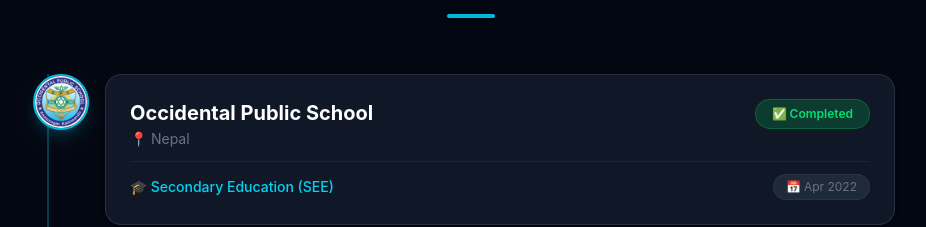
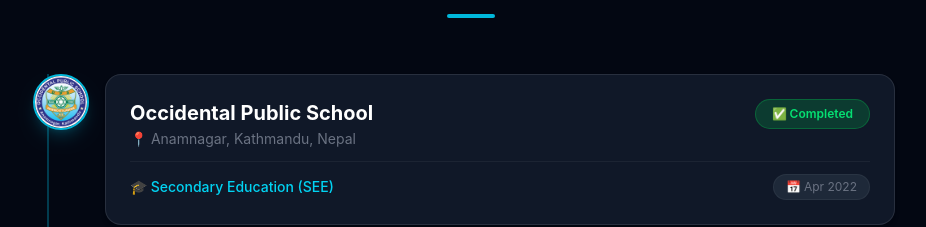
Before and after one commit to Krijal012/Portfolio-Website, a React (Vite) app in the folder my-portfolio/: page / in a window 1280 px wide. Shown: the part 1630-1857 px from the top of the page, without its empty margins (169-1095 px from the left). Built offline with nearby package versions, Linux system fonts and the light colour scheme.

Commit message:
made few changes

```diff
--- a/my-portfolio/src/App.jsx
+++ b/my-portfolio/src/App.jsx
@@ -5,6 +5,7 @@
 import Projects from './components/Projects'
 import Contact from './components/Contact'
 import Education from './components/Education'
+import Achievements from './components/Achievement'
 
 export default function App() {
   return (
@@ -14,6 +15,7 @@
       <About />
       <Education />
       <Skills />
+      <Achievements />
       <Projects />
       <Contact />
     </div>
--- a/my-portfolio/src/components/About.jsx
+++ b/my-portfolio/src/components/About.jsx
@@ -1,3 +1,5 @@
+import profilePhoto2 from '../assets/profile2.jpg'
+
 export default function About() {
   return (
     <section id="about" className="py-24 px-6 max-w-5xl mx-auto">
@@ -12,7 +14,7 @@
         {/* Profile Photo */}
         <div className="rounded-2xl overflow-hidden shadow-xl shadow-cyan-500/10 ring-1 ring-white/10">
           <img
-            src="/src/assets/profile2.jpg"
+            src={profilePhoto2}
             alt="Krijal Shrestha"
             className="w-full h-96 object-cover"
           />
--- a/my-portfolio/src/components/Education.jsx
+++ b/my-portfolio/src/components/Education.jsx
@@ -1,11 +1,15 @@
+import opsLogo from '../assets/ops-logo.png'
+import hwicLogo from '../assets/hwic-logo.jpg'
+import scLogo from '../assets/sc-logo.png'
+
 const educations = [
     {
         school: 'Occidental Public School',
-        location: 'Nepal',
+        location: 'Anamnagar, Kathmandu, Nepal',
         degree: 'Secondary Education (SEE)',
         status: 'Completed',
         year: 'Apr 2022',
-        logo: '/src/assets/ops-logo.png',
+        logo: opsLogo,
     },
     {
         school: 'Himalayan WhiteHouse International College',
@@ -13,7 +17,7 @@
         degree: 'Higher Secondary Education (+2 Science)',
         status: 'Completed',
         year: 'Mar 2024',
-        logo: '/src/assets/hwic-logo.jpg',
+        logo: hwicLogo,
     },
     {
         school: 'Softwarica College of IT & E-Commerce',
@@ -21,7 +25,7 @@
         degree: 'BSc (Hons) Computing — Software Engineering & Computer Science',
         status: 'Currently Enrolled',
         year: '2024 – Present',
-        logo: '/src/assets/sc-logo.png',
+        logo: scLogo,
     },
 ];
 
@@ -64,8 +68,8 @@
                                 {/* Status badge */}
                                 <span
                                     className={`px-4 py-1.5 rounded-full text-xs font-semibold whitespace-nowrap ${edu.status === 'Currently Enrolled'
-                                            ? 'bg-cyan-500/20 text-cyan-400 border border-cyan-500/30'
-                                            : 'bg-green-500/20 text-green-400 border border-green-500/30'
+                                        ? 'bg-cyan-500/20 text-cyan-400 border border-cyan-500/30'
+                                        : 'bg-green-500/20 text-green-400 border border-green-500/30'
                                         }`}
                                 >
                                     {edu.status === 'Currently Enrolled' ? '🟡' : '✅'} {edu.status}
--- a/my-portfolio/src/components/Hero.jsx
+++ b/my-portfolio/src/components/Hero.jsx
@@ -1,3 +1,5 @@
+import profilePhoto from '../assets/profile.jpeg'
+
 export default function Hero() {
   return (
     <section id="home" className="min-h-screen flex items-center justify-center text-center px-6 pt-20">
@@ -6,7 +8,7 @@
         {/* Profile Photo */}
         <div className="w-36 h-36 rounded-full mx-auto mb-6 overflow-hidden ring-4 ring-cyan-500/40 shadow-xl shadow-cyan-500/20">
           <img
-            src="/src/assets/profile.jpeg"
+            src={profilePhoto}
             alt="Krijal Shrestha"
             className="w-full h-full object-cover object-top"
           />
```
